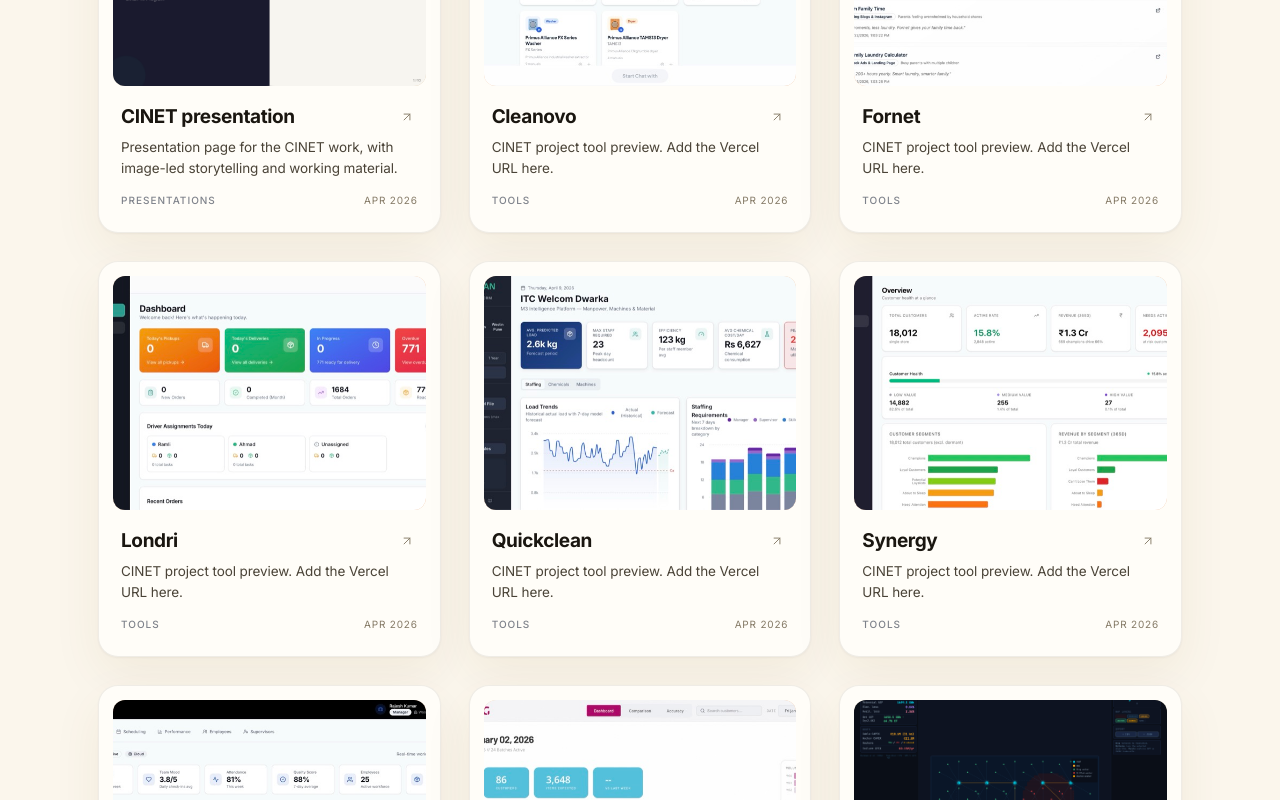
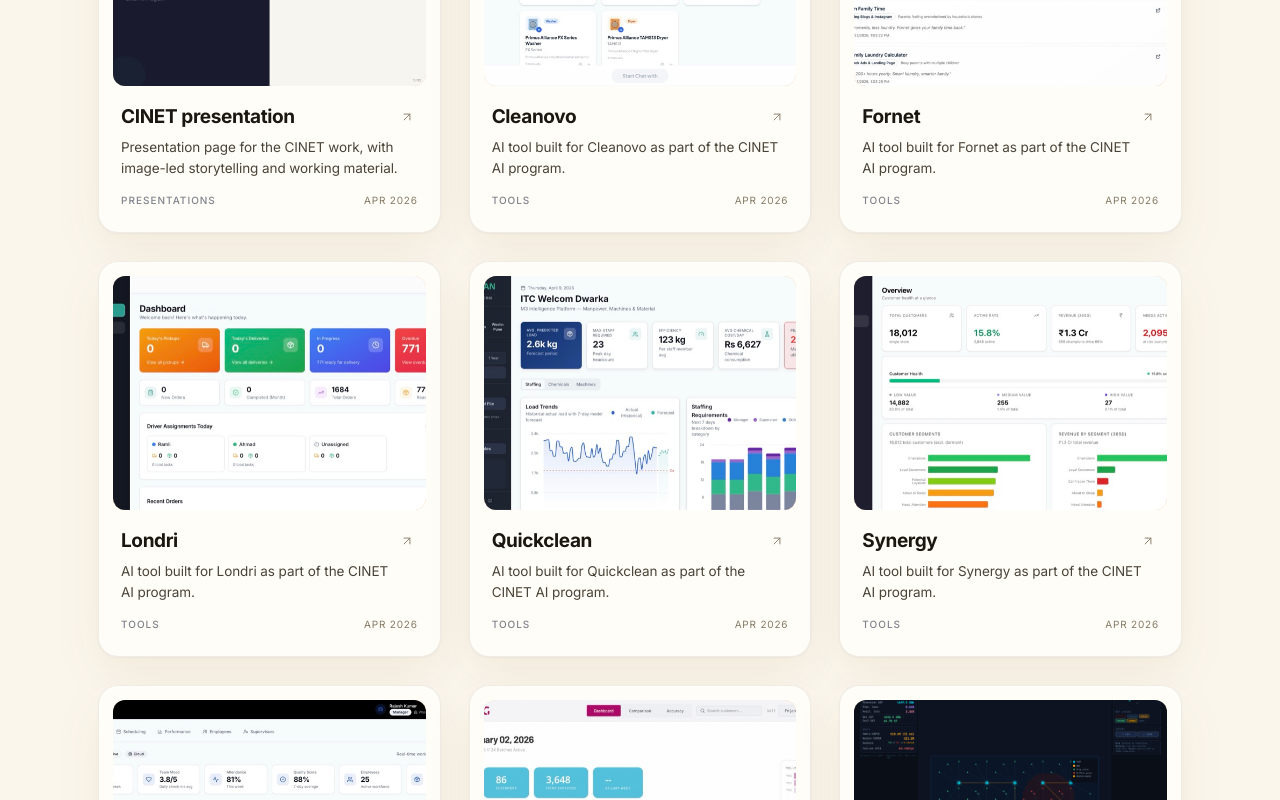
Before and after one commit to AmosRM/webapp, a Next.js app: page /workbench in a window 1280 px wide. Shown: the part 1020-1820 px from the top of the page. Built offline with nearby package versions, Linux system fonts and the light colour scheme.

Commit message:
Wire up CINET tool URLs and brand-named preview images
- items.ts: replace #todo placeholder hrefs with live Vercel URLs for
  the 7 CINET tools; finalize descriptions
- CINET/index.html: point project cards at brand-named image files
  (Fornet.jpg, etc.) instead of dated screenshot filenames

```diff
--- a/app/workbench/items.ts
+++ b/app/workbench/items.ts
@@ -54,64 +54,64 @@ export const items: WorkbenchItem[] = [
   },
   {
     title: "Cleanovo",
-    href: "#todo-cleanovo-url",
+    href: "https://ask-the-manual-ks18.vercel.app/",
     kind: "tools",
     date: "2026-04-09",
-    description: "CINET project tool preview. Add the Vercel URL here.",
+    description: "AI tool built for Cleanovo as part of the CINET AI program.",
     tags: ["Tool", "CINET", "Cleanovo"],
     previewImage: "/CINET/images/Cleanovo.jpg",
   },
   {
     title: "Fornet",
-    href: "#todo-fornet-url",
+    href: "https://leon-gen-main.vercel.app/",
     kind: "tools",
     date: "2026-04-09",
-    description: "CINET project tool preview. Add the Vercel URL here.",
+    description: "AI tool built for Fornet as part of the CINET AI program.",
     tags: ["Tool", "CINET", "Fornet"],
     previewImage: "/CINET/images/Fornet.jpg",
   },
   {
     title: "Londri",
-    href: "#todo-londri-url",
+    href: "https://londri-order-hub.vercel.app/",
     kind: "tools",
     date: "2026-04-09",
-    description: "CINET project tool preview. Add the Vercel URL here.",
+    description: "AI tool built for Londri as part of the CINET AI program.",
     tags: ["Tool", "CINET", "Londri"],
     previewImage: "/CINET/images/Londri.jpg",
   },
   {
     title: "Quickclean",
-    href: "#todo-quickclean-url",
+    href: "https://quickclean-one.vercel.app/",
     kind: "tools",
     date: "2026-04-09",
-    description: "CINET project tool preview. Add the Vercel URL here.",
+    description: "AI tool built for Quickclean as part of the CINET AI program.",
     tags: ["Tool", "CINET", "Quickclean"],
     previewImage: "/CINET/images/Quickclean.jpg",
   },
   {
     title: "Synergy",
-    href: "#todo-synergy-url",
+    href: "https://synergy-campaign-agent.vercel.app/",
     kind: "tools",
     date: "2026-04-09",
-    description: "CINET project tool preview. Add the Vercel URL here.",
+    description: "AI tool built for Synergy as part of the CINET AI program.",
     tags: ["Tool", "CINET", "Synergy"],
     previewImage: "/CINET/images/Synergy.jpg",
   },
   {
     title: "TLC",
-    href: "#todo-tlc-url",
+    href: "https://laundry-ai-hub-main.vercel.app/",
     kind: "tools",
     date: "2026-04-09",
-    description: "CINET project tool preview. Add the Vercel URL here.",
+    description: "AI tool built for TLC as part of the CINET AI program.",
     tags: ["Tool", "CINET", "TLC"],
     previewImage: "/CINET/images/TLC.jpg",
   },
   {
     title: "Vendrig",
-    href: "#todo-vendrig-url",
+    href: "https://vendrig-sequencing.vercel.app/",
     kind: "tools",
     date: "2026-04-09",
-    description: "CINET project tool preview. Add the Vercel URL here.",
+    description: "AI tool built for Vendrig as part of the CINET AI program.",
     tags: ["Tool", "CINET", "Vendrig"],
     previewImage: "/CINET/images/Vendrig.jpeg",
   },
@@ -131,7 +131,7 @@ export const items: WorkbenchItem[] = [
     kind: "mobile",
     date: "2026-01-04",
     description:
-      "Mobile app support and privacy material, with a screenshot preview to add later.",
+      "Mobile app support and privacy material.",
     tags: ["Mobile", "CardLine", "App"],
     previewImages: [
       "/cardline/artifacts/sim2/1.png",
--- a/public/CINET/index.html
+++ b/public/CINET/index.html
@@ -789,25 +789,25 @@ p, li, td, th { line-height: 1.55; }
       <!-- Row 1: 4 cards -->
       <div class="pgrid">
         <article class="pscard">
-          <img class="pscard__img" src="images/Screenshot-2026-04-09-at-09.10.03.jpg" alt="Fornet Marketing Campaign Manager">
+          <img class="pscard__img" src="images/Fornet.jpg" alt="Fornet Marketing Campaign Manager">
           <div class="pscard__info">
             <span class="pscard__name">Fornet</span>
           </div>
         </article>
         <article class="pscard">
-          <img class="pscard__img" src="images/Screenshot-2026-04-09-at-09.09.48.jpg" alt="Cleanovo Ask The Manual">
+          <img class="pscard__img" src="images/Cleanovo.jpg" alt="Cleanovo Ask The Manual">
           <div class="pscard__info">
             <span class="pscard__name">Cleanovo</span>
           </div>
         </article>
         <article class="pscard">
-          <img class="pscard__img" src="images/Screenshot-2026-04-09-at-09.10.34.jpg" alt="QuickClean Staff Planner">
+          <img class="pscard__img" src="images/Quickclean.jpg" alt="QuickClean Staff Planner">
           <div class="pscard__info">
             <span class="pscard__name">QuickClean</span>
           </div>
         </article>
         <article class="pscard">
-          <img class="pscard__img" src="images/Screenshot-2026-04-09-at-09.09.36.jpg" alt="Laundry AI Hub Dashboard">
+          <img class="pscard__img" src="images/TLC.jpg" alt="Laundry AI Hub Dashboard">
           <div class="pscard__info">
             <span class="pscard__name">The Laundry Concierge</span>
           </div>
@@ -816,19 +816,19 @@ p, li, td, th { line-height: 1.55; }
       <!-- Row 2: 3 cards centered -->
       <div class="pgrid--bottom">
         <article class="pscard">
-          <img class="pscard__img" src="images/Screenshot-2026-04-09-at-09.10.26.jpeg" alt="Vendrig Sequencing Dashboard">
+          <img class="pscard__img" src="images/Vendrig.jpeg" alt="Vendrig Sequencing Dashboard">
           <div class="pscard__info">
             <span class="pscard__name">Vendrig</span>
           </div>
         </article>
         <article class="pscard">
-          <img class="pscard__img" src="images/Screenshot-2026-04-09-at-09.09.25.jpg" alt="Synergy Campaign Agent">
+          <img class="pscard__img" src="images/Synergy.jpg" alt="Synergy Campaign Agent">
           <div class="pscard__info">
             <span class="pscard__name">Synergy Express</span>
           </div>
         </article>
         <article class="pscard">
-          <img class="pscard__img" src="images/Screenshot-2026-04-09-at-09.10.08.jpg" alt="Londri Order Hub">
+          <img class="pscard__img" src="images/Londri.jpg" alt="Londri Order Hub">
           <div class="pscard__info">
             <span class="pscard__name">Londri</span>
           </div>
```
